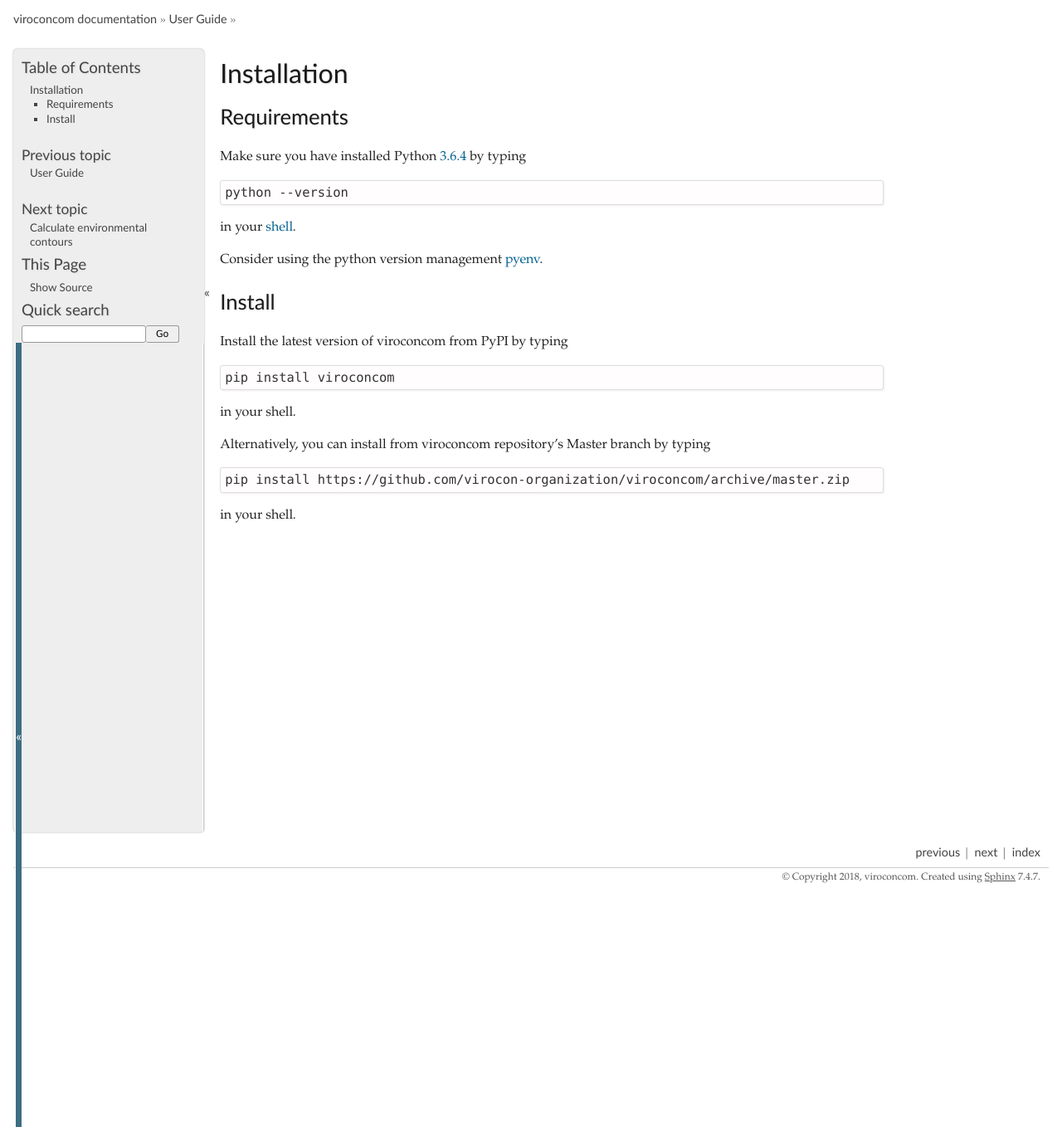
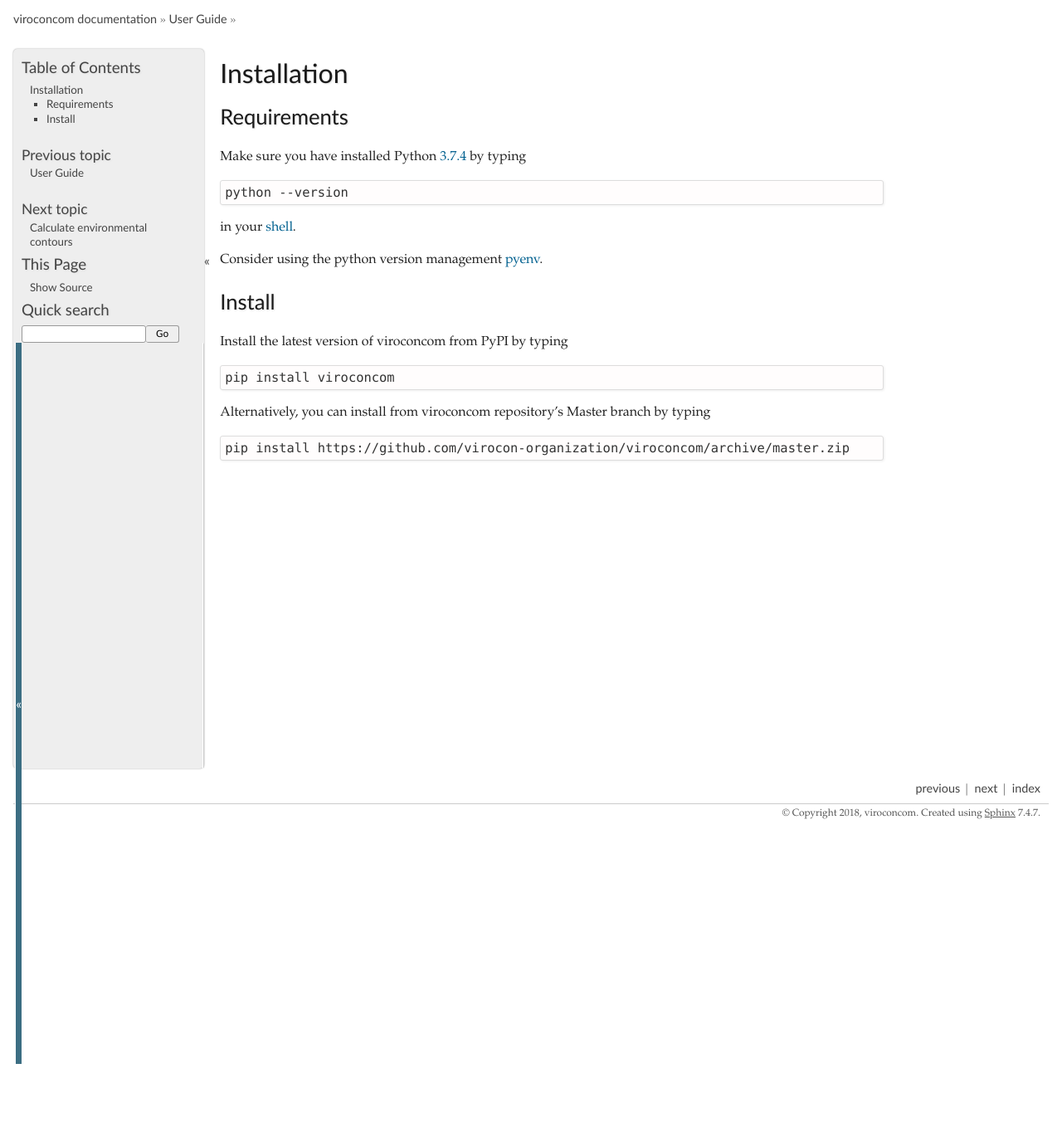
Before and after one commit to virocon-organization/virocon, a Sphinx documentation site: the page built from docs/install.rst, in a window 1280 px wide. Shown: the whole page at 83% size. Built offline with Sphinx 7.4.7, drawn with Linux system fonts in a browser that asks for light colours; after the commit the page ends 1282 px from its top, so only the background shows below that.

Commit message:
Improve installation docu.

```diff
--- a/docs/install.rst
+++ b/docs/install.rst
@@ -3,7 +3,7 @@
 ************
 Requirements
 ~~~~~~~~~~~~
-Make sure you have installed Python `3.6.4`_ by typing
+Make sure you have installed Python `3.7.4`_ by typing
 
 .. code:: console
 
@@ -22,8 +22,6 @@
 
    pip install viroconcom
 
-in your shell.
-
 Alternatively, you can install from viroconcom repository’s Master branch
 by typing
 
@@ -31,8 +29,7 @@
 
    pip install https://github.com/virocon-organization/viroconcom/archive/master.zip
 
-in your shell.
 
-.. _3.6.4: https://www.python.org/downloads/release/python-364
+.. _3.7.4: https://www.python.org/downloads/release/python-374
 .. _shell: https://en.wikipedia.org/wiki/Command-line_interface#Modern_usage_as_an_operating_system_shell
 .. _pyenv: https://github.com/pyenv/pyenv
```
